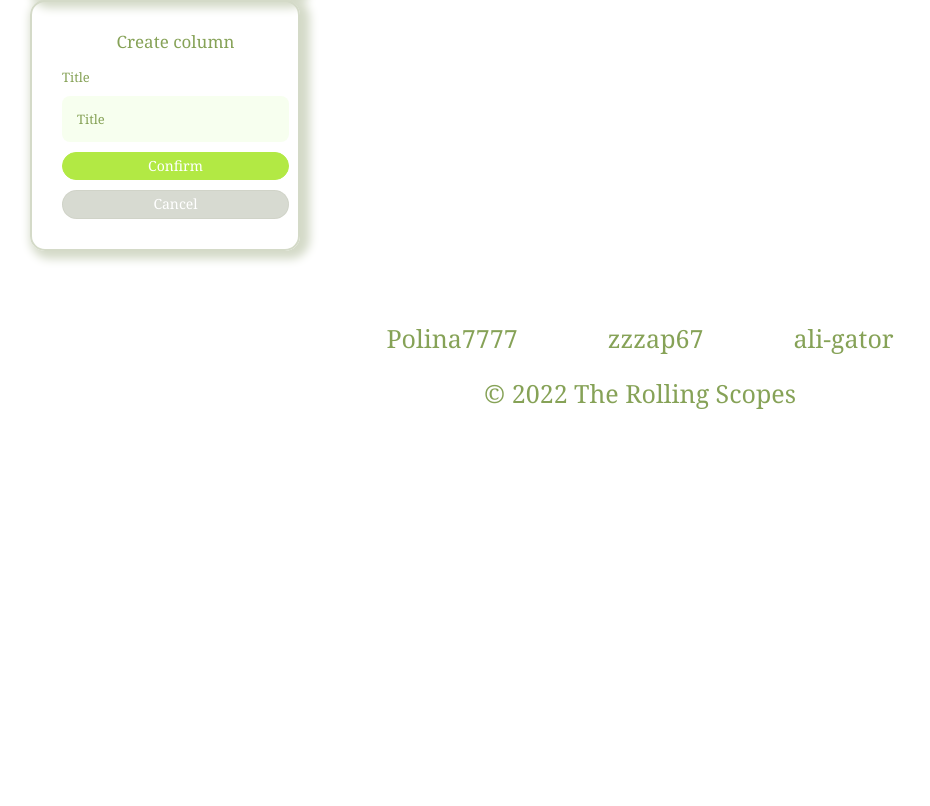
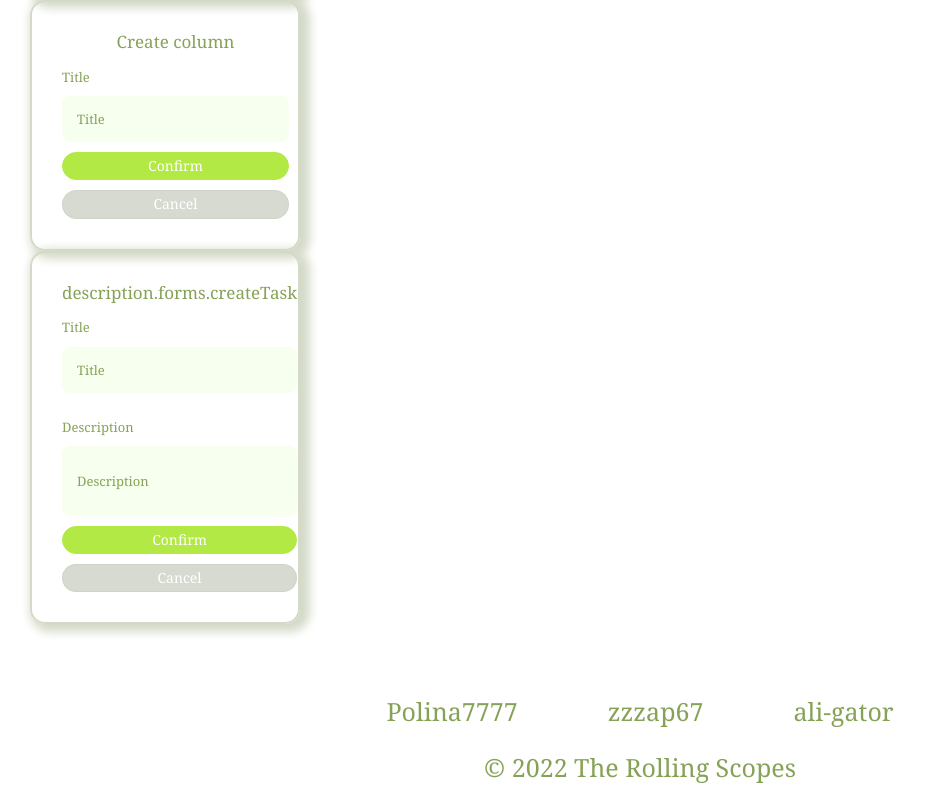
Before and after one commit to zzzap67/project-management-app, a React (Create React App) app in the folder project-management-app/: page / in a window 1280 px wide. Shown: the part 597-1403 px from the top of the page, without its empty margins (0-930 px from the left). Before the commit the page ends 1029 px from the top, so only its background shows below. Built offline with nearby package versions, Linux system fonts and the light colour scheme.

Commit message:
feat: create CreateNewTaskForm

```diff
--- /dev/null
+++ b/project-management-app/src/components/Create-new-task/index.tsx
@@ -0,0 +1,15 @@
+import Form from 'components/Form';
+import { ru } from 'components/locales/ru';
+import './styles.css';
+
+const CreateNewTaskForm = () => {
+  const registerData = ru.TASK_FORM;
+  const onSubmit = async (values: Record<string, string>) => {
+    console.log({ values });
+  };
+
+  return (
+    <Form formData={registerData} errorMessage={''} className={'form_task'} onSubmit={onSubmit} />
+  );
+};
+export default CreateNewTaskForm;
--- /dev/null
+++ b/project-management-app/src/components/Create-new-task/styles.css
@@ -0,0 +1,21 @@
+.form_task {
+  display: flex;
+  flex-direction: column;
+  justify-content: center;
+  flex-wrap: wrap;
+  gap: 10px;
+  width: 270px;
+  padding: 30px;
+  border: 2px solid rgb(212, 218, 200);
+  border-radius: 15px;
+  box-shadow: 5px 3px 10px 5px rgb(212, 218, 200);
+}
+.form_task__title {
+  font-size: 17px;
+  font-weight: 570;
+  color: #86a257;
+  align-self: center;
+}
+.form_task__inputs-wrapper {
+  margin: 0;
+}
--- a/project-management-app/src/components/locales/ru.ts
+++ b/project-management-app/src/components/locales/ru.ts
@@ -70,4 +70,21 @@ export const ru = {
       },
     ],
   },
+  TASK_FORM: {
+    buttonBoardText: 'Сохранить',
+    cancelButtonText: 'Отменить',
+    title: 'createTask',
+    inputsData: [
+      {
+        id: 'title',
+        label: 'Заголовок',
+        type: 'text',
+      },
+      {
+        id: 'description',
+        label: 'Описание',
+        type: 'text',
+      },
+    ],
+  },
 };
--- a/project-management-app/src/pages/main/index.tsx
+++ b/project-management-app/src/pages/main/index.tsx
@@ -3,6 +3,7 @@ import BoardItem from 'components/BoardItem';
 import WelcomePage from 'pages/welcome-page';
 import './style.css';
 import CreateNewColumnForm from 'components/Create-new-column';
+import CreateNewTaskForm from 'components/Create-new-task';
 
 const Main = () => {
   return (
@@ -12,6 +13,7 @@ const Main = () => {
       <BoardItem id={'dfb'} title={'jjk'} description={'kll'} />
       <CreateNewBoardComponentForm />
       <CreateNewColumnForm />
+      <CreateNewTaskForm />
     </div>
   );
 };
```
